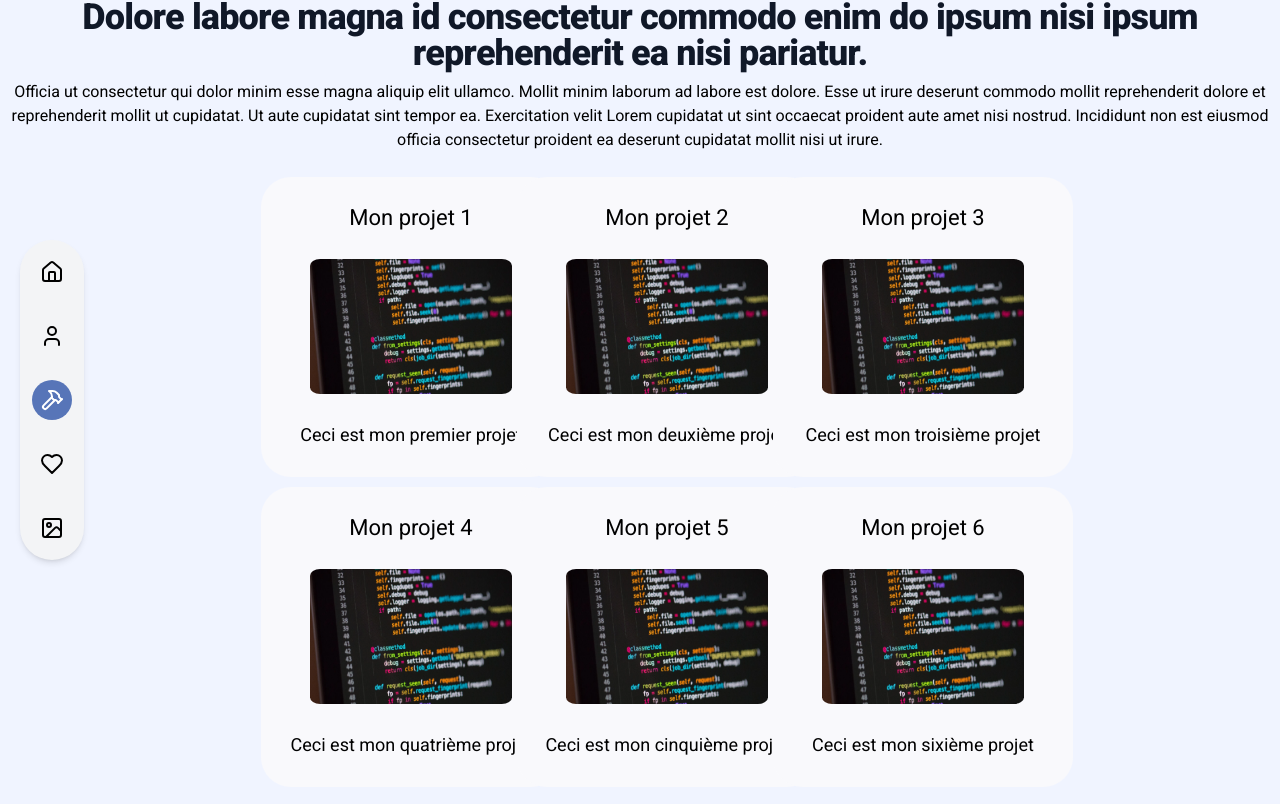
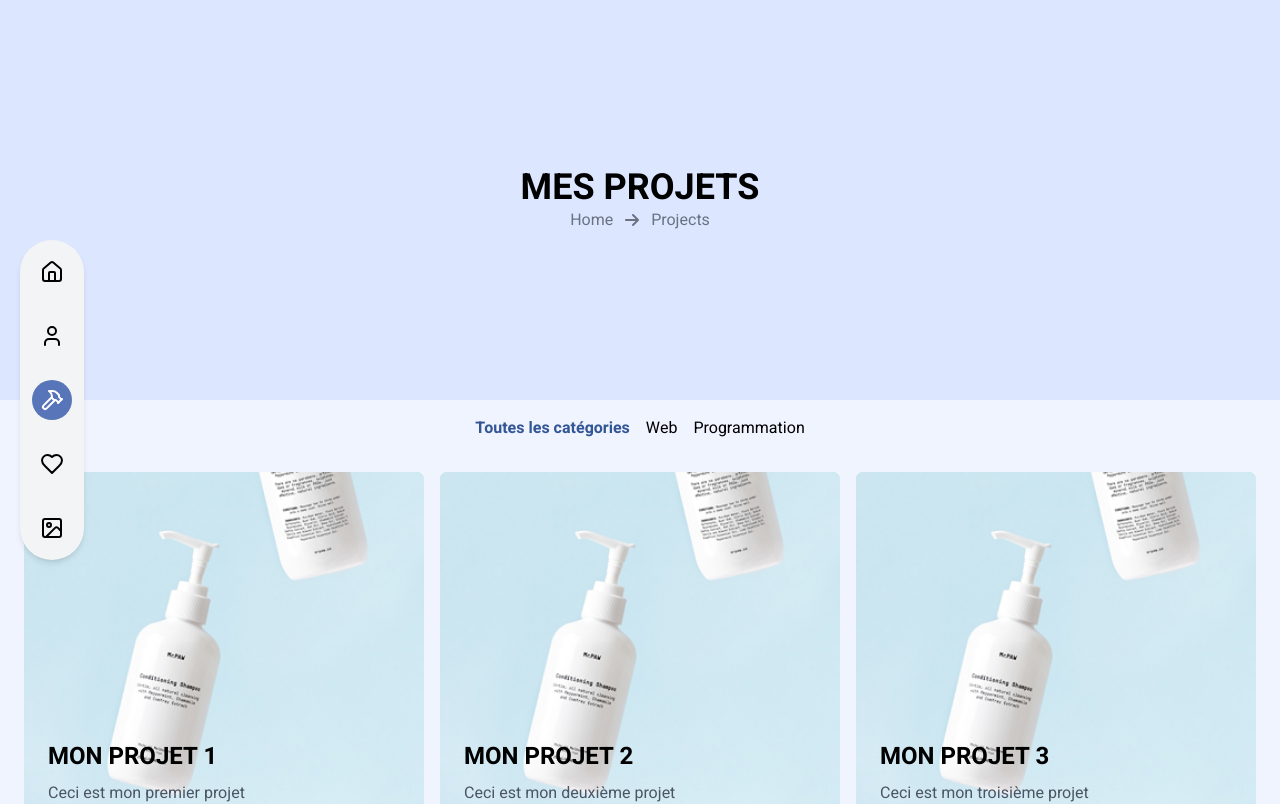
Before and after one commit to 0x-Saegor/ReactPortfolio, a React (Vite) app: page /projects in a window 1280 px wide. Shown: the top 804 px of the page. Built offline with nearby package versions, Linux system fonts and the light colour scheme.

Commit message:
Base for projects page

```diff
--- a/package.json
+++ b/package.json
@@ -1,6 +1,7 @@
 {
   "name": "portfolio",
   "private": true,
+  "homepage": "https://gitname.github.io/react-gh-pages",
   "version": "0.0.0",
   "type": "module",
   "scripts": {
@@ -33,6 +34,7 @@
     "eslint": "^9.21.0",
     "eslint-plugin-react-hooks": "^5.1.0",
     "eslint-plugin-react-refresh": "^0.4.19",
+    "gh-pages": "^6.3.0",
     "globals": "^15.15.0",
     "vite": "^6.2.0"
   }
--- a/src/pages/Home/index.jsx
+++ b/src/pages/Home/index.jsx
@@ -1,6 +1,6 @@
 import Top from "../../sections/Home/Top";
 import About from "../../sections/Home/About";
-import Projects from "../../sections/Home/Projects";
+import Projects from "../../sections/Projects";
 
 function Home() {
   return (
@@ -9,7 +9,7 @@ function Home() {
 
       <About />
 
-      <Projects />
+      <Projects max={6} />
 
     </>
   );
--- a/src/pages/Projets/index.jsx
+++ b/src/pages/Projets/index.jsx
@@ -1,89 +1,15 @@
-import CarteProjet from "../../components/CarteProjet";
-import styled from "styled-components";
-
-const projets = [
-  {
-    title: "Mon projet 1",
-    label: "Ceci est mon premier projet",
-    image: null,
-  },
-  {
-    title: "Mon projet 2",
-    label: "Ceci est mon deuxième projet",
-    image: null,
-  },
-  {
-    title: "Mon projet 3",
-    label: "Ceci est mon troisième projet",
-    image: null,
-  },
-  {
-    title: "Mon projet 4",
-    label: "Ceci est mon quatrième projet",
-    image: null,
-  },
-  {
-    title: "Mon projet 5",
-    label: "Ceci est mon cinquième projet",
-    image: null,
-  },
-  {
-    title: "Mon projet 6",
-    label: "Ceci est mon sixième projet",
-    image: null,
-  },
-];
-
-const ProjectsWrapper = styled.div`
-    width: 100%;
-    padding: 20px 0;
-    display: flex;
-    justify-content: center;
-    align-items: center;
-`;
-
-const CardsContainer = styled.div`
-    display: flex;
-    flex-wrap: wrap;
-    justify-content: center;
-
-    max-width: 60%;
-    margin: 0 auto;
-
-    margin-left: -10px;
-    margin-right: -10px;
-`;
-
-const ProjectCardWrapper = styled.div`
-    flex: 0 0 calc(33.333% - 10px);
-    max-width: calc(33.333% - 10px);
-    margin: 5px;
-    box-sizing: border-box;
-`;
-
-
+import Projects from "../../sections/Projects";
+import All_Top from "../../sections/All_Top";
 
 function Projets() {
   return (
-    <div>
-      <div className="justify-center text-center">
-        <h1 className="mb-2 text-4xl font-extrabold leading-none tracking-tight text-gray-900">Dolore labore magna id consectetur commodo enim do ipsum nisi ipsum reprehenderit ea nisi pariatur.</h1>
-        <p>Officia ut consectetur qui dolor minim esse magna aliquip elit ullamco. Mollit minim laborum ad labore est dolore. Esse ut irure deserunt commodo mollit reprehenderit dolore et reprehenderit mollit ut cupidatat. Ut aute cupidatat sint tempor ea. Exercitation velit Lorem cupidatat ut sint occaecat proident aute amet nisi nostrud. Incididunt non est eiusmod officia consectetur proident ea deserunt cupidatat mollit nisi ut irure.</p>
-      </div>
-    <ProjectsWrapper>
-      <CardsContainer>
-        {projets.map((projet, index) => (
-          <ProjectCardWrapper key={`${projet.title}-${index}`}>
-            <CarteProjet
-              label={projet.label}
-              title={projet.title}
-              picture={projet.image}
-            />
-          </ProjectCardWrapper>
-        ))}
-      </CardsContainer>
-    </ProjectsWrapper>
-    </div>
+    <>
+      <All_Top page_name="Mes projets"/>
+
+    <Projects max={0} />
+
+    </>
+
   );
 }
 
--- a/src/sections/About/TimelineStudy/index.jsx
+++ b/src/sections/About/TimelineStudy/index.jsx
@@ -30,7 +30,7 @@ const experiences = [
 const TimelineJob = () => {
   return (
     <div className="my-50 items-center text-center">
-      <h1 className="text-3xl font-bold text-center">Mes expériences professionnelles</h1>
+      <h1 className="text-3xl font-bold text-center">Mon parcours scolaire</h1>
       <div className="relative max-w-5xl mx-auto py-6 px-4">
         {/* Vertical line */}
         <div className="absolute left-1/2 transform -translate-x-1/2 h-full w-1 bg-gray-700"></div>
--- a/src/sections/Home/Projects/index.jsx
+++ b/src/sections/Projects/index.jsx
@@ -1,10 +1,10 @@
 import { Link } from "react-router-dom";
-import colors from "../../../utils/style/colors";
-import default_card from "../../../assets/projects-1.jpg";
-import projets from "../../../assets/projets";
+import colors from "../../utils/style/colors";
+import default_card from "../../assets/projects-1.jpg";
+import projets from "../../assets/projets";
 import { useState } from "react";
 
-function Projects() {
+function Projects({max}) {
   const [activeProjects, setActiveProjects] = useState("All");
 
   return (
@@ -50,7 +50,7 @@ function Projects() {
             (projet) =>
               activeProjects === "All" || projet.category === activeProjects
           )
-          .slice(0, 6) // Limit to 6 projects
+          .slice(0, (max != 0 ? max : projets.length)) // Limit to 6 projects
           .map((projet, index) => (
             <div key={index} className="relative group">
               <img
```
Also changed, not shown: 1 other file (tests, documents, lock files or other folders).
